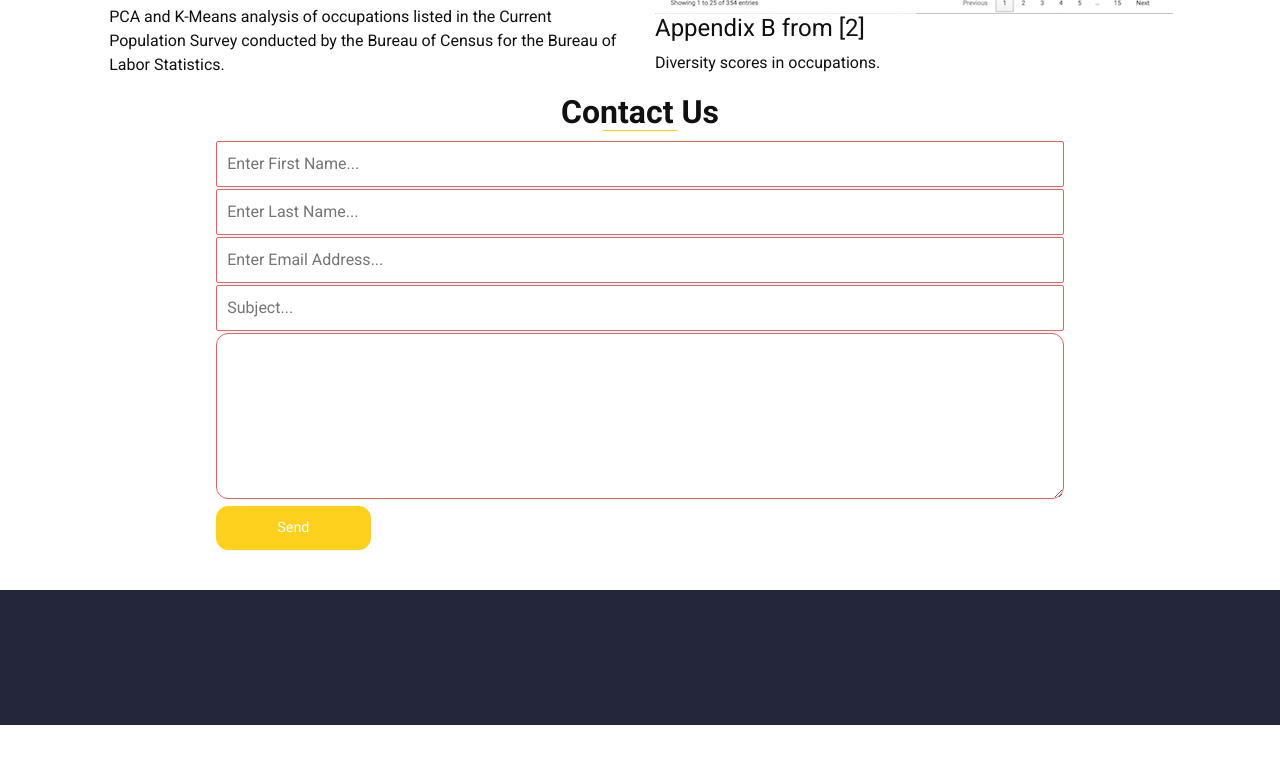
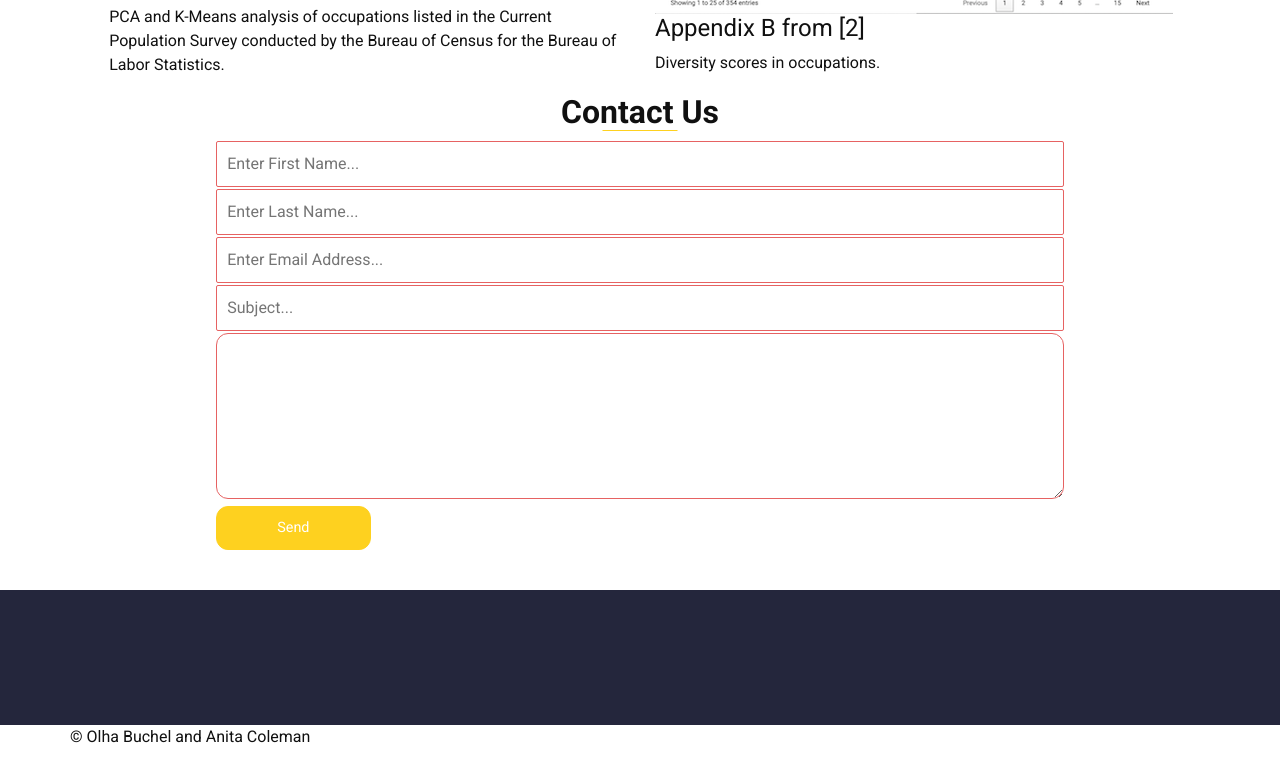
Before and after one commit to dataforlibs/data_science_for_libs, a plain HTML site: page index.html in a window 1280 px wide. Shown: the part 1775-2540 px from the top of the page. Before the commit the page ends 2516 px from the top, so only its background shows below. Drawn offline with nearby package versions, Linux system fonts and the light colour scheme.

Commit message:
Update index.html

```diff
--- a/index.html
+++ b/index.html
@@ -478,7 +478,7 @@ submit.addEventListener('submit',(e)=>{
     <section class="">
       <div class="container">
         <p>
-
+        © Olha Buchel and Anita Coleman
         </p>
       </div>
     </section>
```
